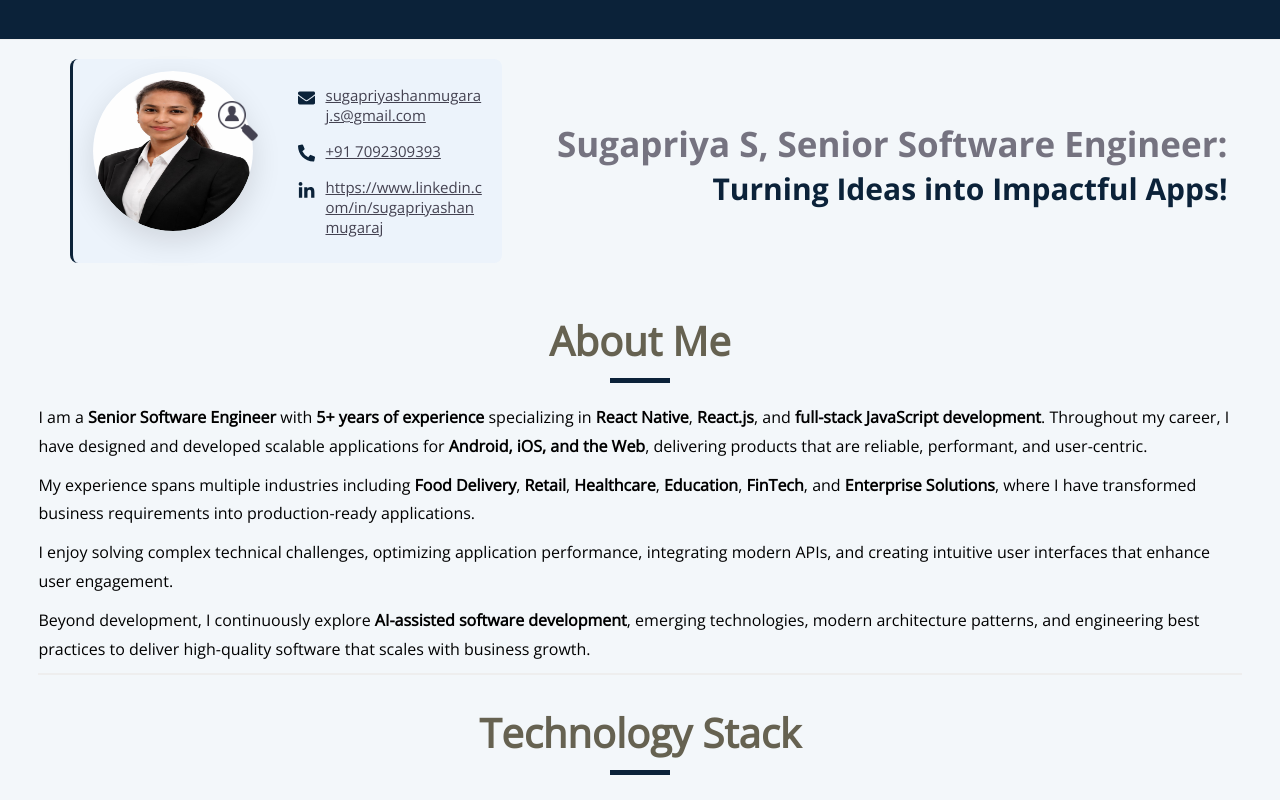
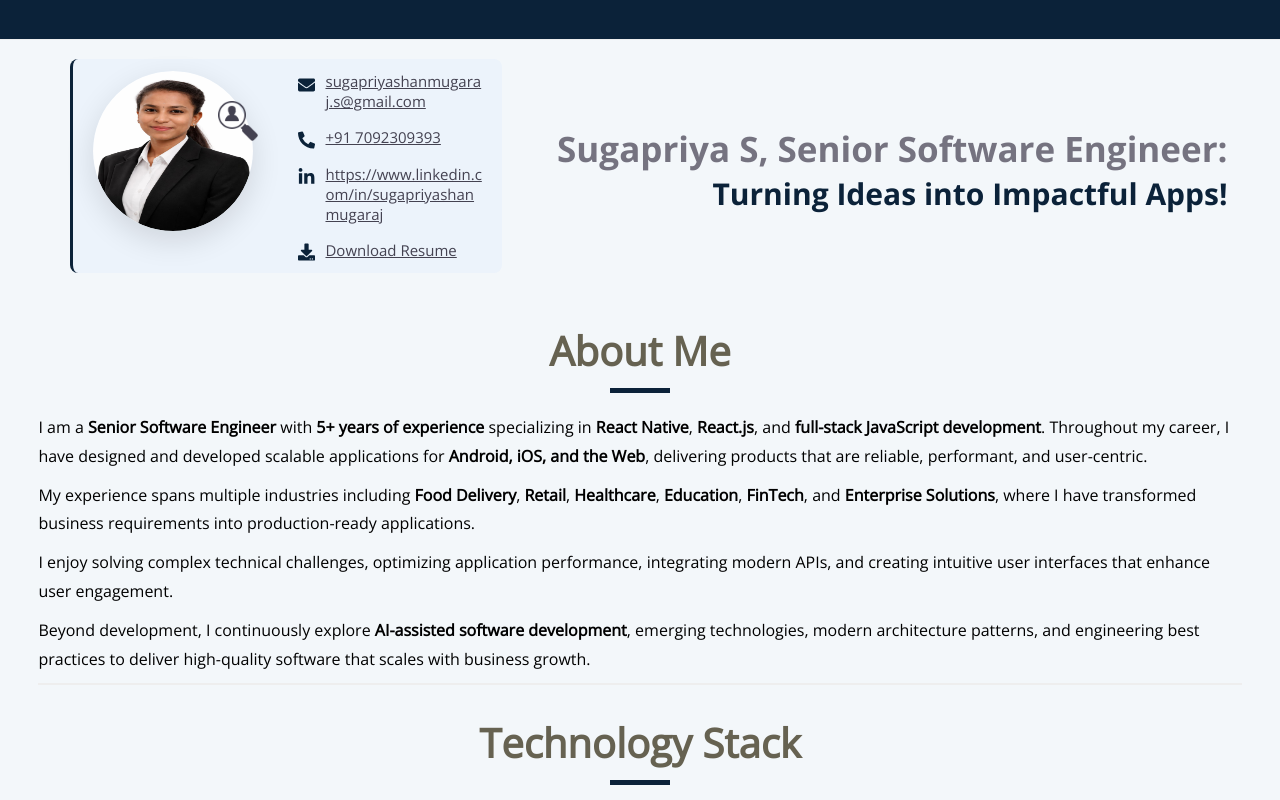
Before and after one commit to sugapriyashanmugaraj/portfolio, a React (Create React App) app: page / in a window 1280 px wide. Built offline with nearby package versions, Linux system fonts and the light colour scheme.

Commit message:
resume_addition

```diff
--- a/src/screens/primary/Home.js
+++ b/src/screens/primary/Home.js
@@ -1,8 +1,14 @@
 import appImages from "../../assets";
 import "../../style/screens/main.css";
 import "../../style/screens/home.css";
+import ResumePDF from "../../assets/resume/Sugapriya_S_2026.pdf";
 import React, { Fragment, useState } from "react";
-import { FaEnvelope, FaPhoneAlt, FaLinkedinIn } from "react-icons/fa";
+import {
+  FaEnvelope,
+  FaPhoneAlt,
+  FaLinkedinIn,
+  FaDownload,
+} from "react-icons/fa";
 import Education from "./Education";
 import Experience from "./Experience";
 import Achievement from "./Achievement";
@@ -100,6 +106,24 @@ const Home = () => {
                   <p>{linkedin}</p>
                 </button>
               </div>
+
+              <div className="contactStripItem">
+                <FaDownload className="contactStripIcon" />
+                <button
+                  type="button"
+                  className="contactStripText"
+                  onClick={() => {
+                    const link = document.createElement("a");
+                    link.href = ResumePDF;
+                    link.download = "Sugapriya_Shanmugaraj_Resume_2026.pdf";
+                    document.body.appendChild(link);
+                    link.click();
+                    document.body.removeChild(link);
+                  }}
+                >
+                  <p>Download Resume</p>
+                </button>
+              </div>
             </div>
           </div>
         </div>
```
Also changed, not shown: 2 other files (tests, documents, lock files or other folders).
